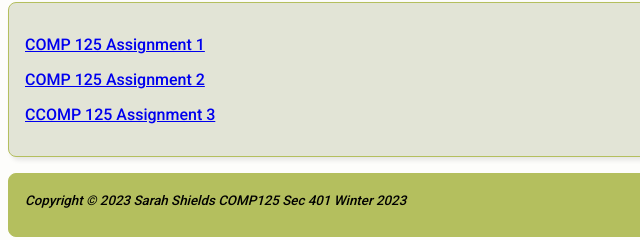
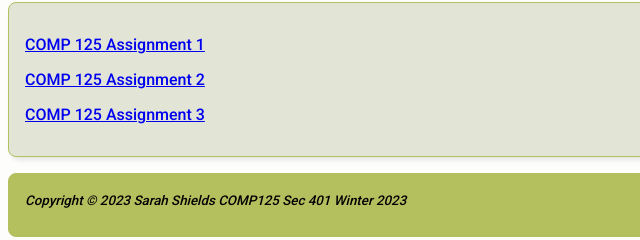
Before and after one commit to sarahshields77/sarahshields77.github.io, a plain HTML site: page index.html in a window 1280 px wide. Shown: the part 168-408 px from the top of the page, 0-640 px from the left. Drawn offline with Linux system fonts and the light colour scheme.

Commit message:
Update index.html

```diff
--- a/index.html
+++ b/index.html
@@ -19,7 +19,7 @@
     <div class="container">
        <p><a href="/COMP125%20Assignment%20%231/assignment1.html">COMP 125 Assignment 1</a><p>
        <p><a href="/COMP%20125%20Assignment%202/js05_txt.html">COMP 125 Assignment 2</a></p>
-       <p><a href="/COMP%20125%20Assignment%203/index.html">CCOMP 125 Assignment 3</a></p>
+       <p><a href="/COMP%20125%20Assignment%203/index.html">COMP 125 Assignment 3</a></p>
 
     </div>
 
```
